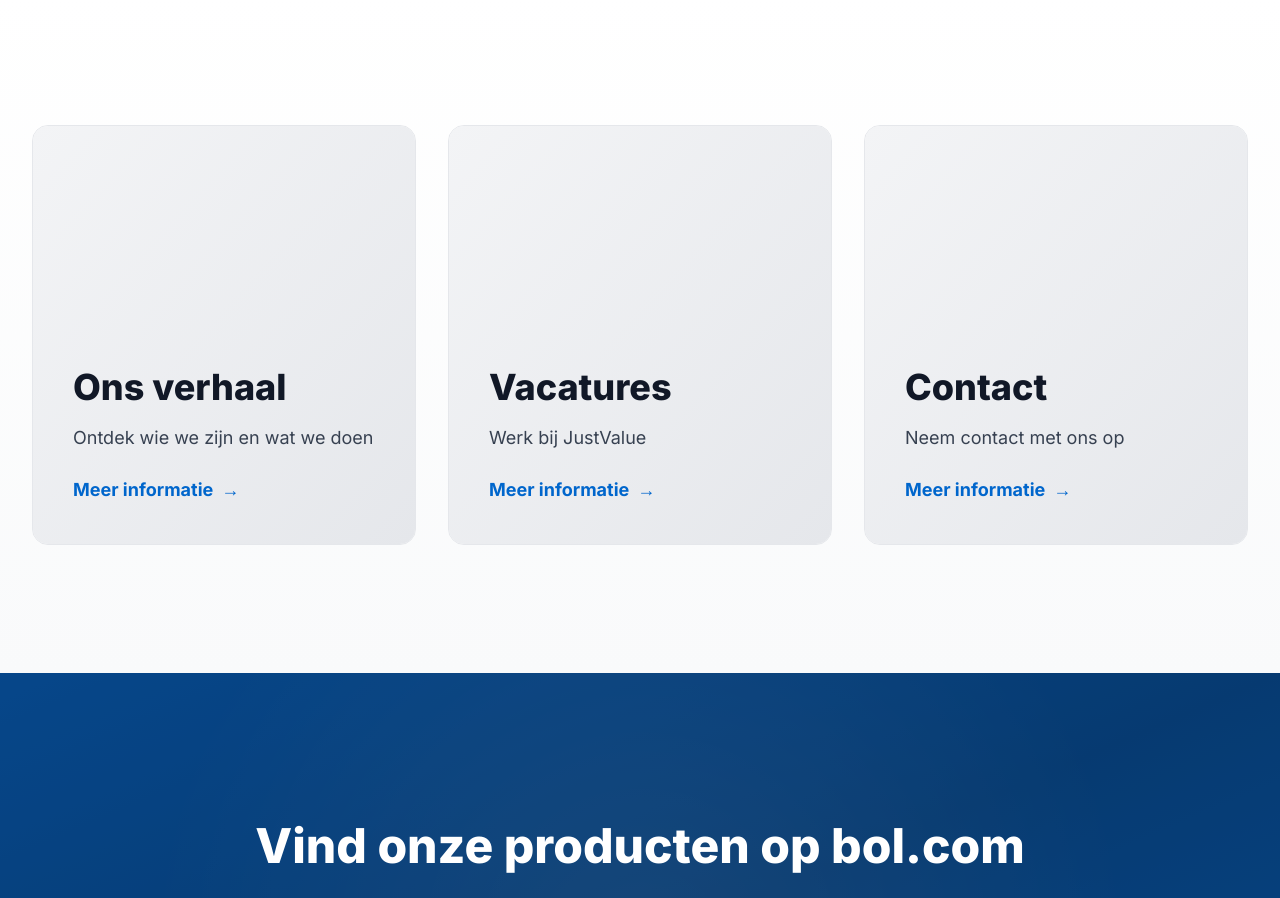
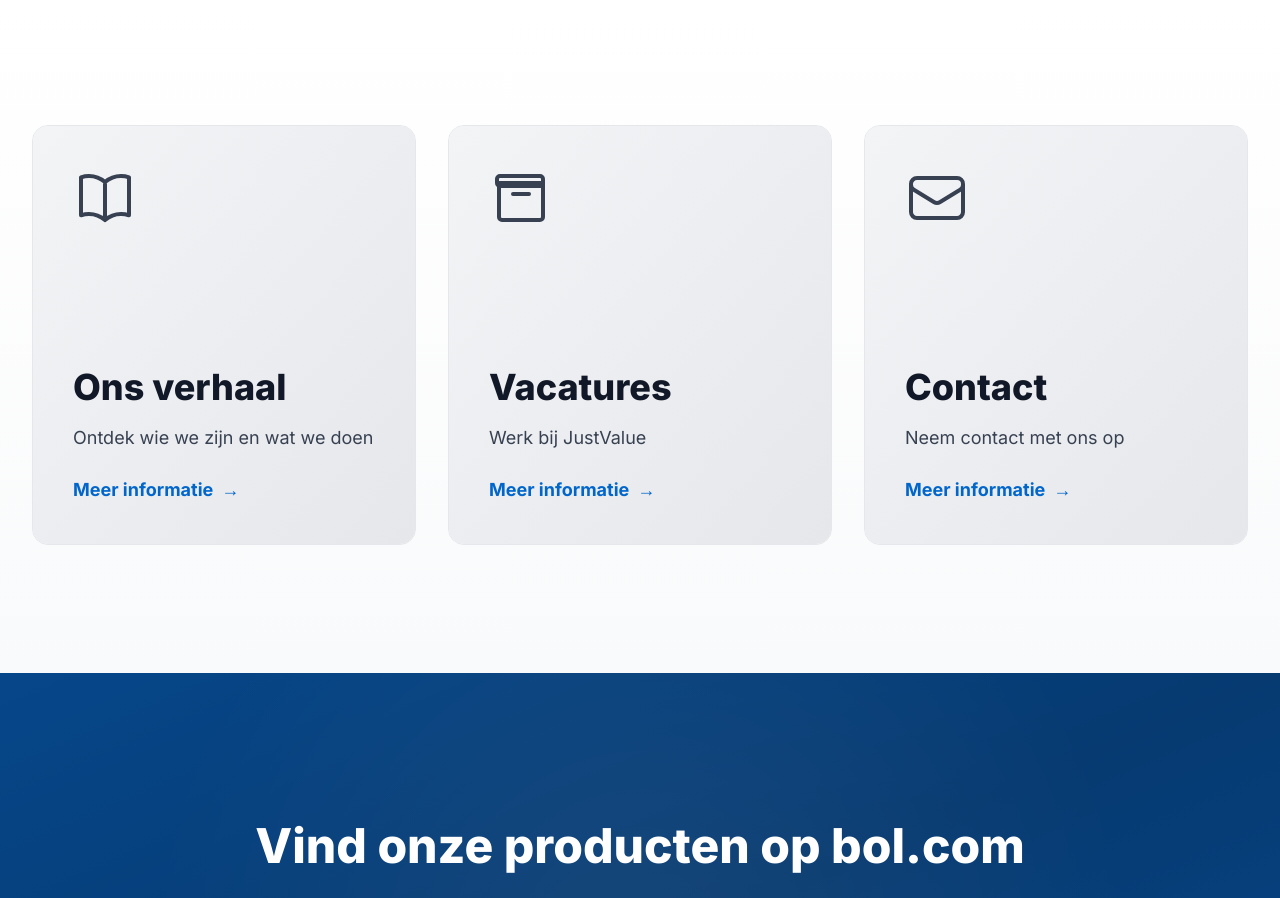
Before and after one commit to habtiaet/JustValue-website, a Next.js app: page / in a window 1280 px wide. Shown: the part 2860-3758 px from the top of the page. Built offline with nearby package versions, Linux system fonts and the light colour scheme.

Commit message:
Voeg iconen toe aan cards en verbeter vacatures icoon

```diff
--- a/app/page.tsx
+++ b/app/page.tsx
@@ -190,7 +190,13 @@ export default function Home() {
             >
               <div className="absolute inset-0 bg-gradient-to-br from-gray-100 to-gray-200"></div>
               <div className="absolute inset-0 bg-gradient-to-br from-primary/95 to-primary-dark/95 opacity-0 group-hover:opacity-100 transition-opacity duration-500"></div>
-              <div className="relative h-full flex flex-col justify-end p-10 text-white z-10">
+              <div className="relative h-full flex flex-col justify-between p-10 text-white z-10">
+                <div className="w-16 h-16 text-gray-700 group-hover:text-white transition-colors duration-300">
+                  <svg xmlns="http://www.w3.org/2000/svg" fill="none" viewBox="0 0 24 24" strokeWidth={1.5} stroke="currentColor" className="w-full h-full">
+                    <path strokeLinecap="round" strokeLinejoin="round" d="M12 6.042A8.967 8.967 0 006 3.75c-1.052 0-2.062.18-3 .512v14.25A8.987 8.987 0 016 18c2.305 0 4.408.867 6 2.292m0-14.25a8.966 8.966 0 016-2.292c1.052 0 2.062.18 3 .512v14.25A8.987 8.987 0 0018 18a8.967 8.967 0 00-6 2.292m0-14.25v14.25" />
+                  </svg>
+                </div>
+                <div>
                   <h2 className="text-3xl md:text-4xl font-extrabold mb-4 text-gray-900 group-hover:text-white transition-colors duration-300 break-words">
                     Ons verhaal
                   </h2>
@@ -201,6 +207,7 @@ export default function Home() {
                     Meer informatie <span>→</span>
                   </span>
                 </div>
+              </div>
             </Link>
 
             <Link
@@ -209,7 +216,13 @@ export default function Home() {
             >
               <div className="absolute inset-0 bg-gradient-to-br from-gray-100 to-gray-200"></div>
               <div className="absolute inset-0 bg-gradient-to-br from-primary/95 to-primary-dark/95 opacity-0 group-hover:opacity-100 transition-opacity duration-500"></div>
-              <div className="relative h-full flex flex-col justify-end p-10 text-white z-10">
+              <div className="relative h-full flex flex-col justify-between p-10 text-white z-10">
+                <div className="w-16 h-16 text-gray-700 group-hover:text-white transition-colors duration-300">
+                  <svg xmlns="http://www.w3.org/2000/svg" fill="none" viewBox="0 0 24 24" strokeWidth={1.5} stroke="currentColor" className="w-full h-full">
+                    <path strokeLinecap="round" strokeLinejoin="round" d="M20.25 6.375c0 .621-.504 1.125-1.125 1.125h-15a1.125 1.125 0 01-1.125-1.125v-1.5c0-.621.504-1.125 1.125-1.125h15c.621 0 1.125.504 1.125 1.125v1.5zM3.75 6.375v12.75c0 .621.504 1.125 1.125 1.125h14.25c.621 0 1.125-.504 1.125-1.125V6.375M3.75 6.375h16.5M9 10.5h6" />
+                  </svg>
+                </div>
+                <div>
                   <h2 className="text-3xl md:text-4xl font-extrabold mb-4 text-gray-900 group-hover:text-white transition-colors duration-300 break-words">
                     Vacatures
                   </h2>
@@ -220,6 +233,7 @@ export default function Home() {
                     Meer informatie <span>→</span>
                   </span>
                 </div>
+              </div>
             </Link>
 
             <Link
@@ -228,7 +242,13 @@ export default function Home() {
             >
               <div className="absolute inset-0 bg-gradient-to-br from-gray-100 to-gray-200"></div>
               <div className="absolute inset-0 bg-gradient-to-br from-primary/95 to-primary-dark/95 opacity-0 group-hover:opacity-100 transition-opacity duration-500"></div>
-              <div className="relative h-full flex flex-col justify-end p-10 text-white z-10">
+              <div className="relative h-full flex flex-col justify-between p-10 text-white z-10">
+                <div className="w-16 h-16 text-gray-700 group-hover:text-white transition-colors duration-300">
+                  <svg xmlns="http://www.w3.org/2000/svg" fill="none" viewBox="0 0 24 24" strokeWidth={1.5} stroke="currentColor" className="w-full h-full">
+                    <path strokeLinecap="round" strokeLinejoin="round" d="M21.75 6.75v10.5a2.25 2.25 0 01-2.25 2.25h-15a2.25 2.25 0 01-2.25-2.25V6.75m19.5 0A2.25 2.25 0 0019.5 4.5h-15a2.25 2.25 0 00-2.25 2.25m19.5 0v.243a2.25 2.25 0 01-1.07 1.916l-7.5 4.615a2.25 2.25 0 01-2.36 0L3.32 8.91a2.25 2.25 0 01-1.07-1.916V6.75" />
+                  </svg>
+                </div>
+                <div>
                   <h2 className="text-3xl md:text-4xl font-extrabold mb-4 text-gray-900 group-hover:text-white transition-colors duration-300 break-words">
                     Contact
                   </h2>
@@ -238,6 +258,7 @@ export default function Home() {
                   <span className="text-primary group-hover:text-white font-bold text-lg flex items-center gap-2 transform group-hover:translate-x-2 transition-all duration-300">
                     Meer informatie <span>→</span>
                   </span>
+                </div>
               </div>
             </Link>
           </div>
```
Lines whose indentation alone changed are shown as unchanged.
